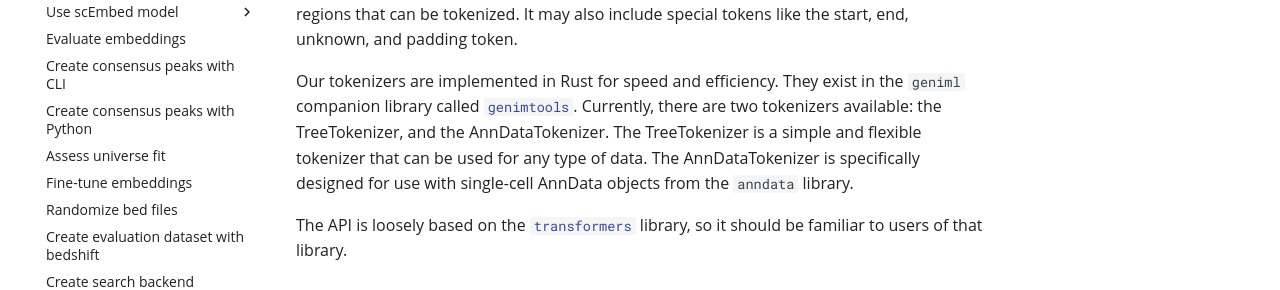
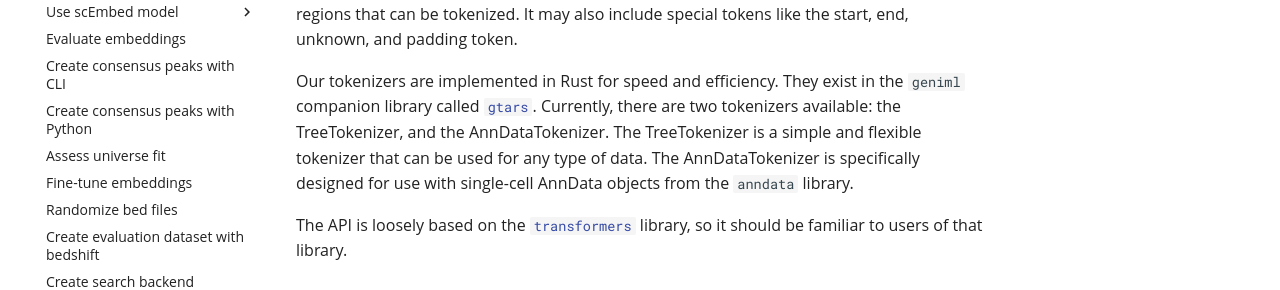
Before and after one commit to databio/bedbase, an MkDocs documentation site: the page built from docs/geniml/tutorials/tokenization.md, in a window 1280 px wide and 900 px high. Shown: the part 421-711 px from the top of the window. Built offline with MkDocs 1.6.1 and Material for MkDocs 9.7.7, drawn with Linux system fonts in a browser that asks for light colours.

Commit message:
smaller updates

```diff
--- a/docs/geniml/tutorials/tokenization.md
+++ b/docs/geniml/tutorials/tokenization.md
@@ -4,7 +4,7 @@ The `geniml` tokenizers are used to prepare data for training, evaluation, and i
 
 All tokenizers require a *universe file* (or, vocab file). This is a bedfile that contains all possible regions that can be tokenized. It may also include special tokens like the start, end, unknown, and padding token.
 
-Our tokenizers are implemented in Rust for speed and efficiency. They exist in the `geniml` companion library called [`genimtools`](https://github.com/databio/genimtools). Currently, there are two tokenizers available: the TreeTokenizer, and the AnnDataTokenizer. The TreeTokenizer is a simple and flexible tokenizer that can be used for any type of data. The AnnDataTokenizer is specifically designed for use with single-cell AnnData objects from the `anndata` library.
+Our tokenizers are implemented in Rust for speed and efficiency. They exist in the `geniml` companion library called [`gtars`](https://github.com/databio/gtars). Currently, there are two tokenizers available: the TreeTokenizer, and the AnnDataTokenizer. The TreeTokenizer is a simple and flexible tokenizer that can be used for any type of data. The AnnDataTokenizer is specifically designed for use with single-cell AnnData objects from the `anndata` library.
 
 The API is loosely based on the [`transformers`](https://github.com/huggingface/tokenizers) library, so it should be familiar to users of that library.
 
@@ -41,4 +41,4 @@ ids = tokens.to_ids()
 ## Future work
 Genomic region tokenization is an active area of research. We will implement new tokenizers as they are developed. If you have a tokenizer you'd like to see implemented, please open an issue or submit a pull request.
 
-For core development of our tokenizers, see the [gtokenizers](https://github.com/databio/genimtools) repository.
+For core development of our tokenizers, see the [gtokenizers](https://github.com/databio/gtars) repository.
```
